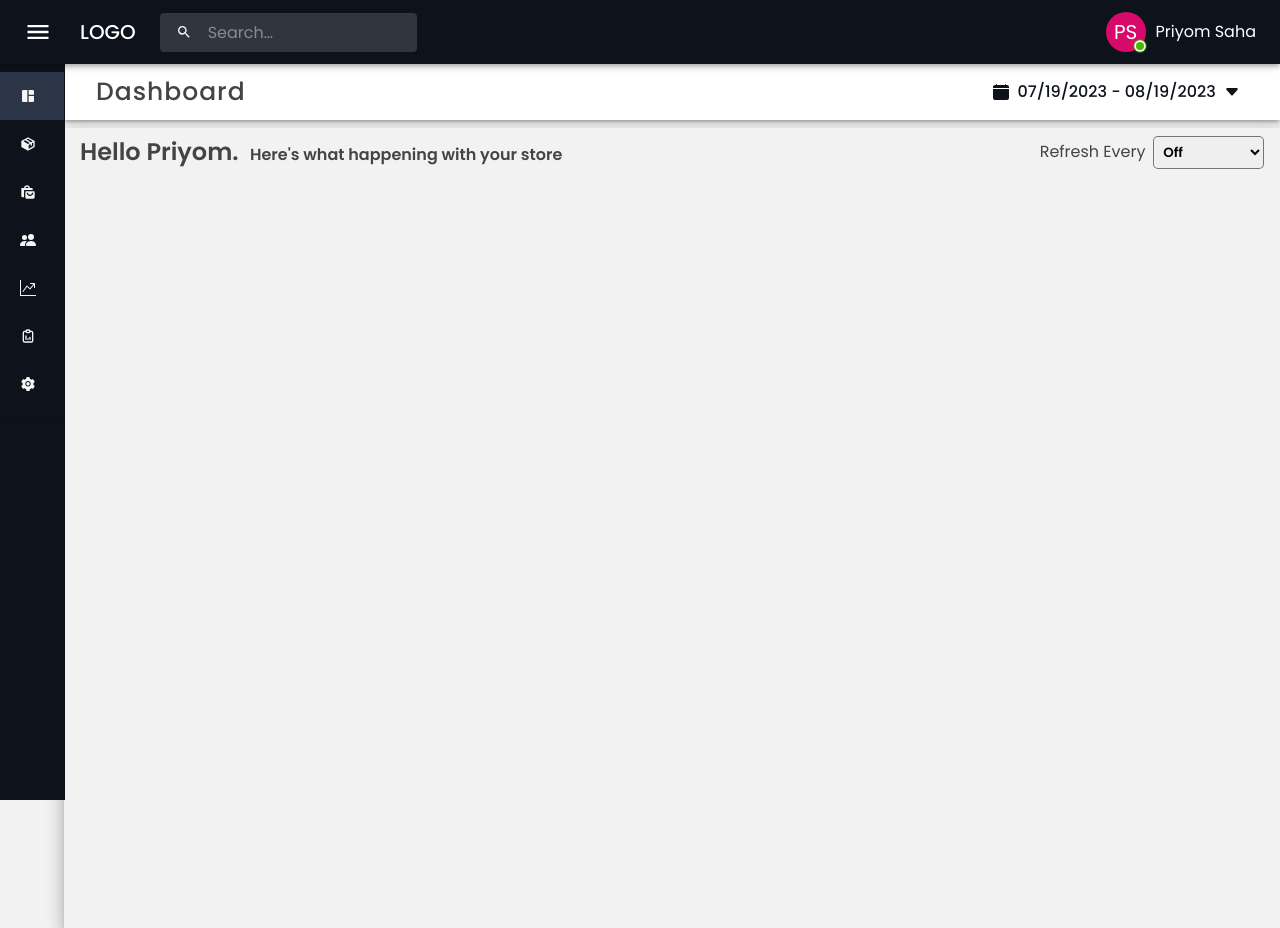
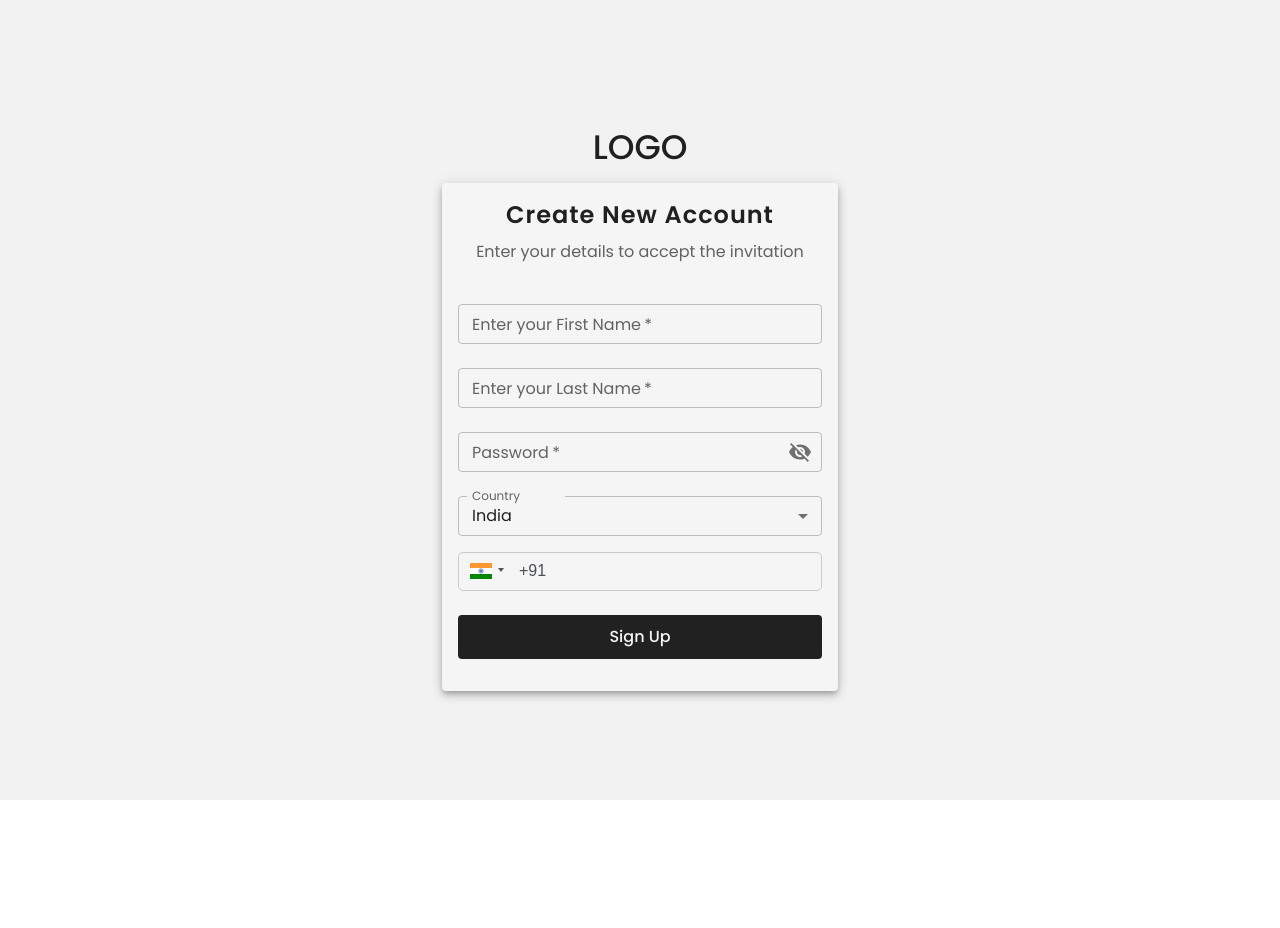
Before and after one commit to PriyomSaha/admin-dashboard-mui, a React (Create React App) app: page /register in a window 1280 px wide. Before the commit this address led to /dashboard. After the commit the page ends 800 px from the top, so only its background shows below. Built offline with nearby package versions, Linux system fonts and the light colour scheme.

Commit message:
Loading indicator on Regiser Button click & Disabled css for contained-dark variant of custom button

```diff
--- a/src/App.js
+++ b/src/App.js
@@ -15,7 +15,7 @@ function App() {
   const setUserData = useAccountStore((state) => state.setUserData);
 
   useEffect(() => {
-    setUserData("0", "Priyom Saha", "00011133324", true);
+    setUserData("0", "Priyom Saha", "00011133324", false);
   }, []);
 
   return (
--- a/src/Components/Authentication/Register.js
+++ b/src/Components/Authentication/Register.js
@@ -1,5 +1,12 @@
 import React, { useState } from "react";
-import { Box, Button, Typography, Paper, TextField } from "@mui/material";
+import {
+  Box,
+  Button,
+  Typography,
+  Paper,
+  TextField,
+  CircularProgress,
+} from "@mui/material";
 import { theme } from "Components/UI/themes";
 import PasswordInput from "Components/Assets/ReusableComp/PasswordInput";
 import PhoneInput from "react-phone-input-2";
@@ -14,7 +21,10 @@ const Register = () => {
   const [firstName, setFirstName] = useState("");
   const [lastName, setLastName] = useState("");
 
+  const [isSubmitting, setIsSubmitting] = useState(false);
+
   const handleSubmit = async (e) => {
+    setIsSubmitting(!isSubmitting);
     await e.preventDefault();
     try {
       const resp = await axios.post(url, {
@@ -28,6 +38,7 @@ const Register = () => {
     } catch (error) {
       await console.log(error);
     }
+    setIsSubmitting(!isSubmitting);
   };
   return (
     <>
@@ -93,8 +104,18 @@ const Register = () => {
                   background: theme.palette.grey[800],
                 },
               }}
+              disabled={isSubmitting}
             >
               Sign Up
+              {isSubmitting ? (
+                <CircularProgress
+                  size={20}
+                  sx={{
+                    color: "var(--header-nav-text)",
+                    ml: 2,
+                  }}
+                />
+              ) : null}
             </Button>
           </form>
         </Box>
--- a/src/Components/UI/themes.js
+++ b/src/Components/UI/themes.js
@@ -50,6 +50,11 @@ export const theme = createTheme({
             color: `${defaultTheme.palette.grey[100]}`,
             fontSize: calculateFontSize(),
             textTransform: "capitalize",
+            "&:disabled": {
+              background: `${defaultTheme.palette.grey[800]}`,
+              color: `${defaultTheme.palette.grey[100]}`,
+              pointerEvents: "none",
+            },
           },
         },
         {
```
